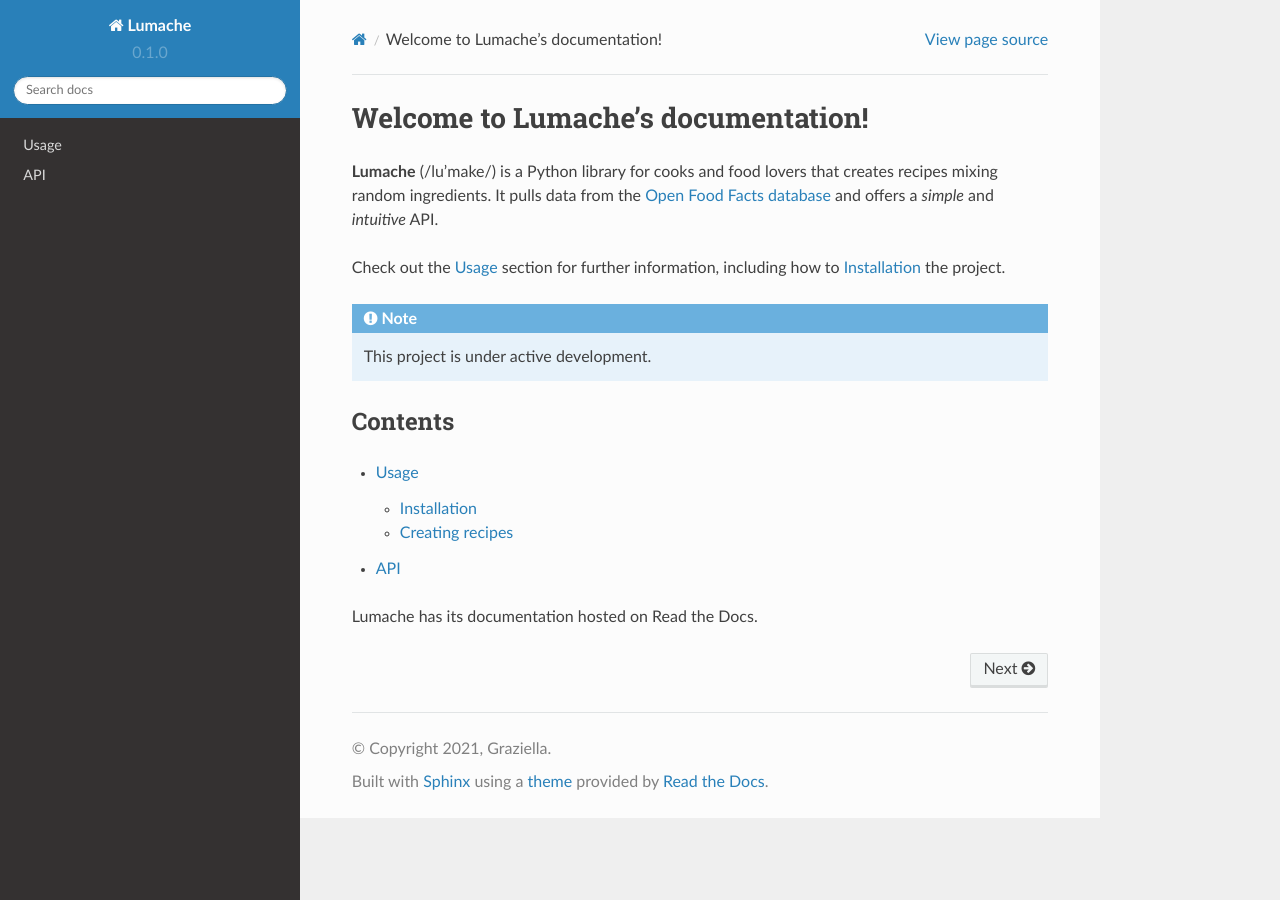
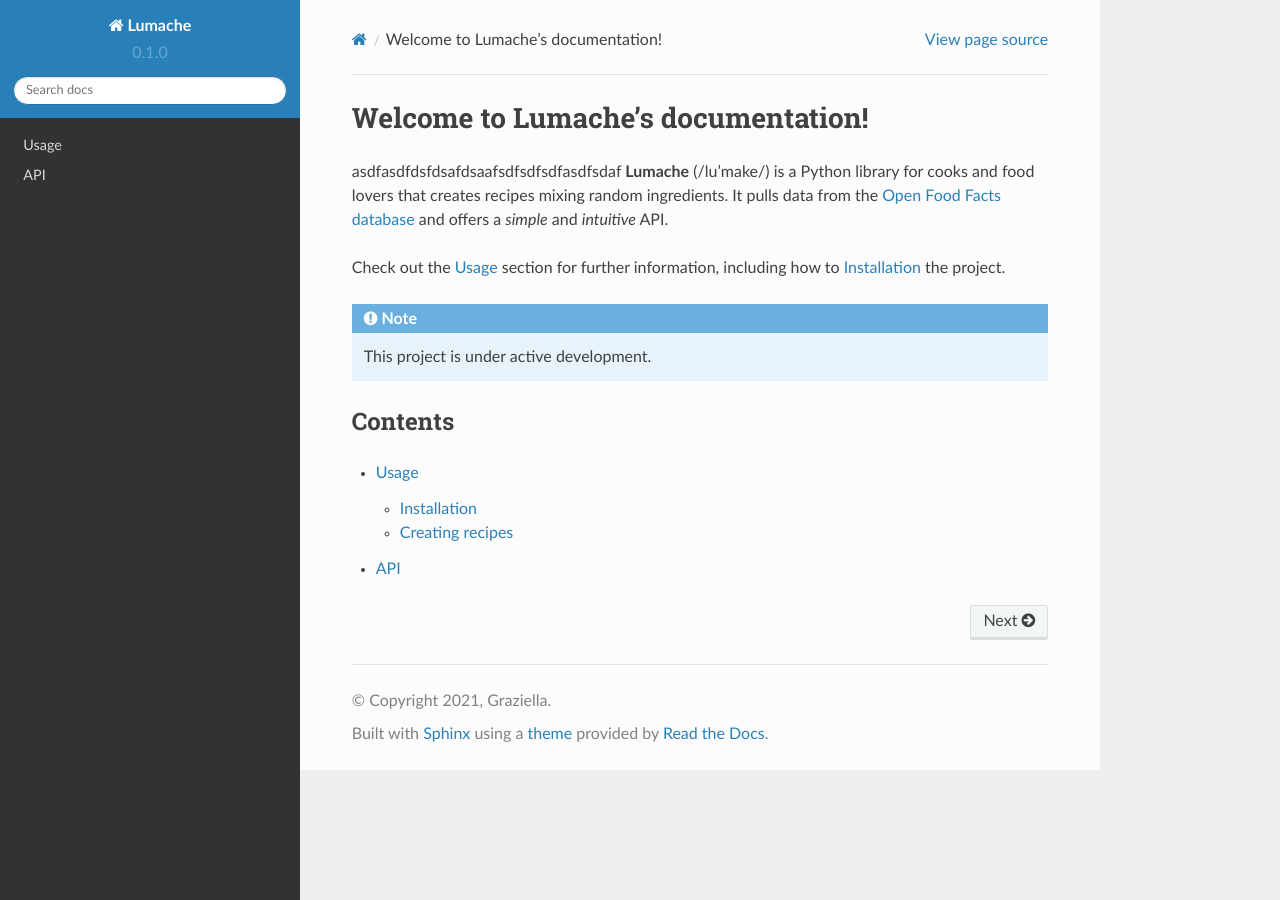
Before and after one commit to jpmcga/rtd-tutorial, a Sphinx documentation site: the page built from docs/source/index.rst, in a window 1280 px wide. Built offline with Sphinx 7.4.7 and the Read the Docs theme 2.0.0, drawn with Linux system fonts in a browser that asks for light colours.

Commit message:
Update index.rst

```diff
--- a/docs/source/index.rst
+++ b/docs/source/index.rst
@@ -1,6 +1,7 @@
 Welcome to Lumache's documentation!
 ===================================
 
+asdfasdfdsfdsafdsaafsdfsdfsdfasdfsdaf
 **Lumache** (/lu'make/) is a Python library for cooks and food lovers
 that creates recipes mixing random ingredients.
 It pulls data from the `Open Food Facts database <https://world.openfoodfacts.org/>`_
@@ -20,5 +21,3 @@ Contents
 
    usage
    api
-
-Lumache has its documentation hosted on Read the Docs.
```
